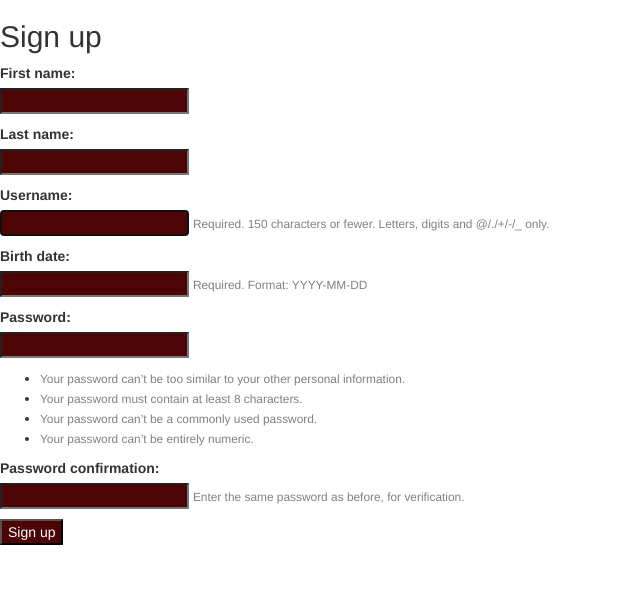
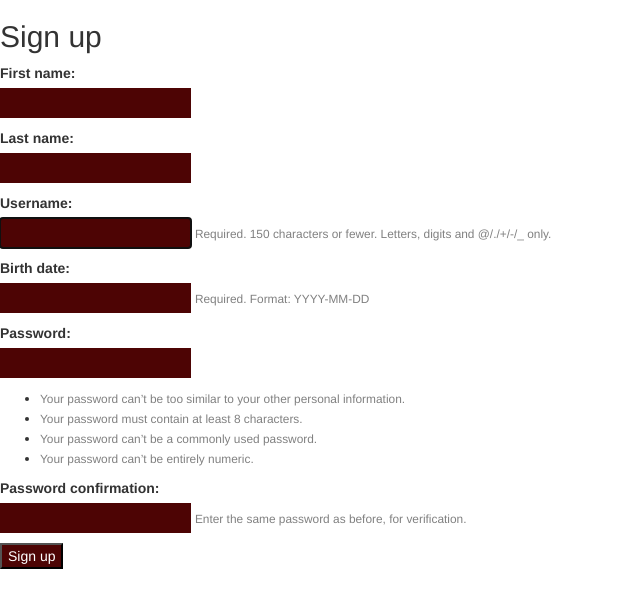
Before and after one commit to sidhbk08/Call-Break, a Django app: page /signup/ in a window 1280 px wide. Shown: the part 111-719 px from the top of the page, without its empty margins (0-640 px from the left). Run offline with Django 3.2, Linux system fonts and the light colour scheme; some libraries are stand-ins or nearby versions.

Commit message:
aja dekho window wale

```diff
--- a/static/css/game.css
+++ b/static/css/game.css
@@ -1,6 +1,10 @@
 select, button, input {
 	color: white;
 	background-color: #4d0404;
+}
+select, input {
+	border: none;
+	padding: 5px 5px;
 }
 .cardbut {
 	margin: 0px;
```
